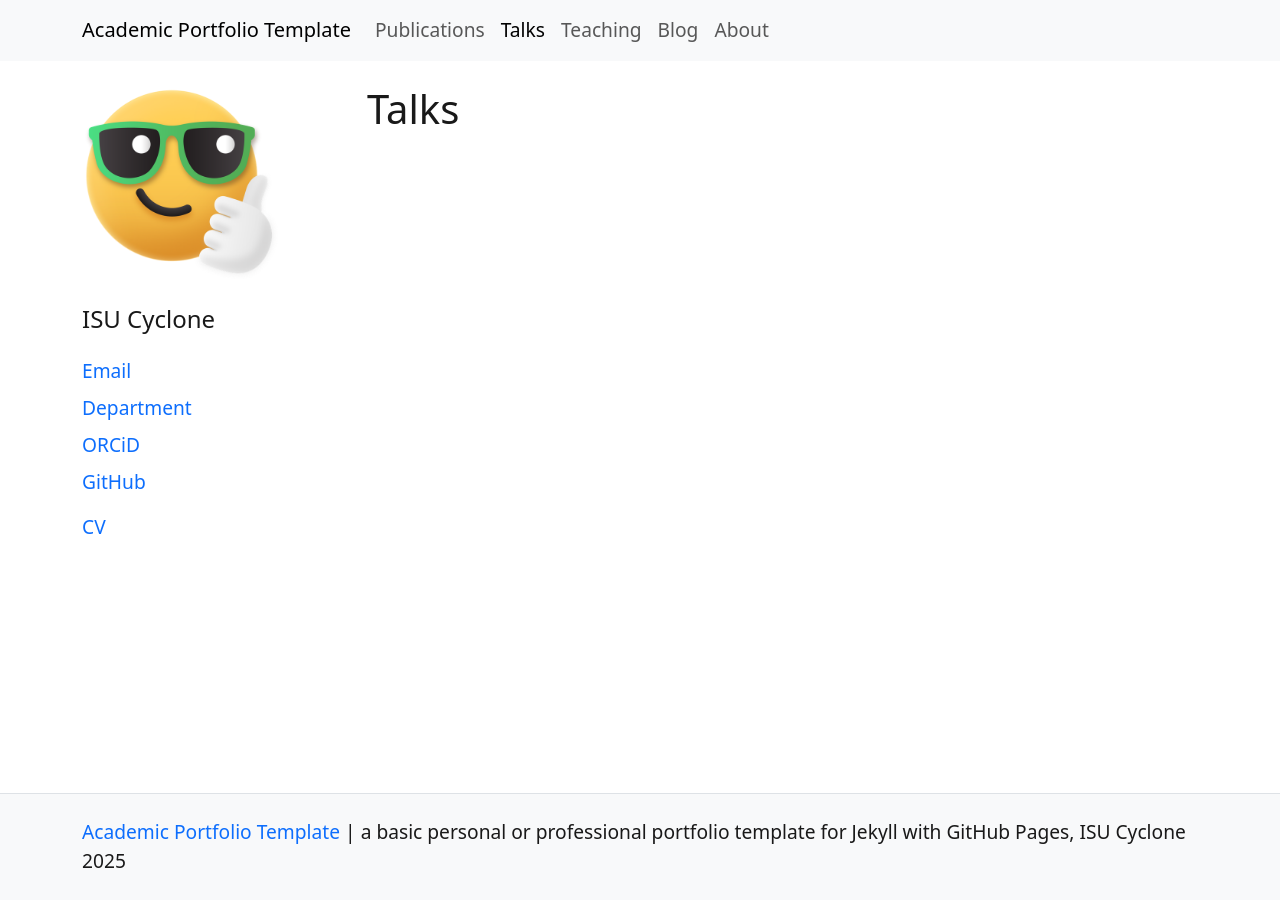
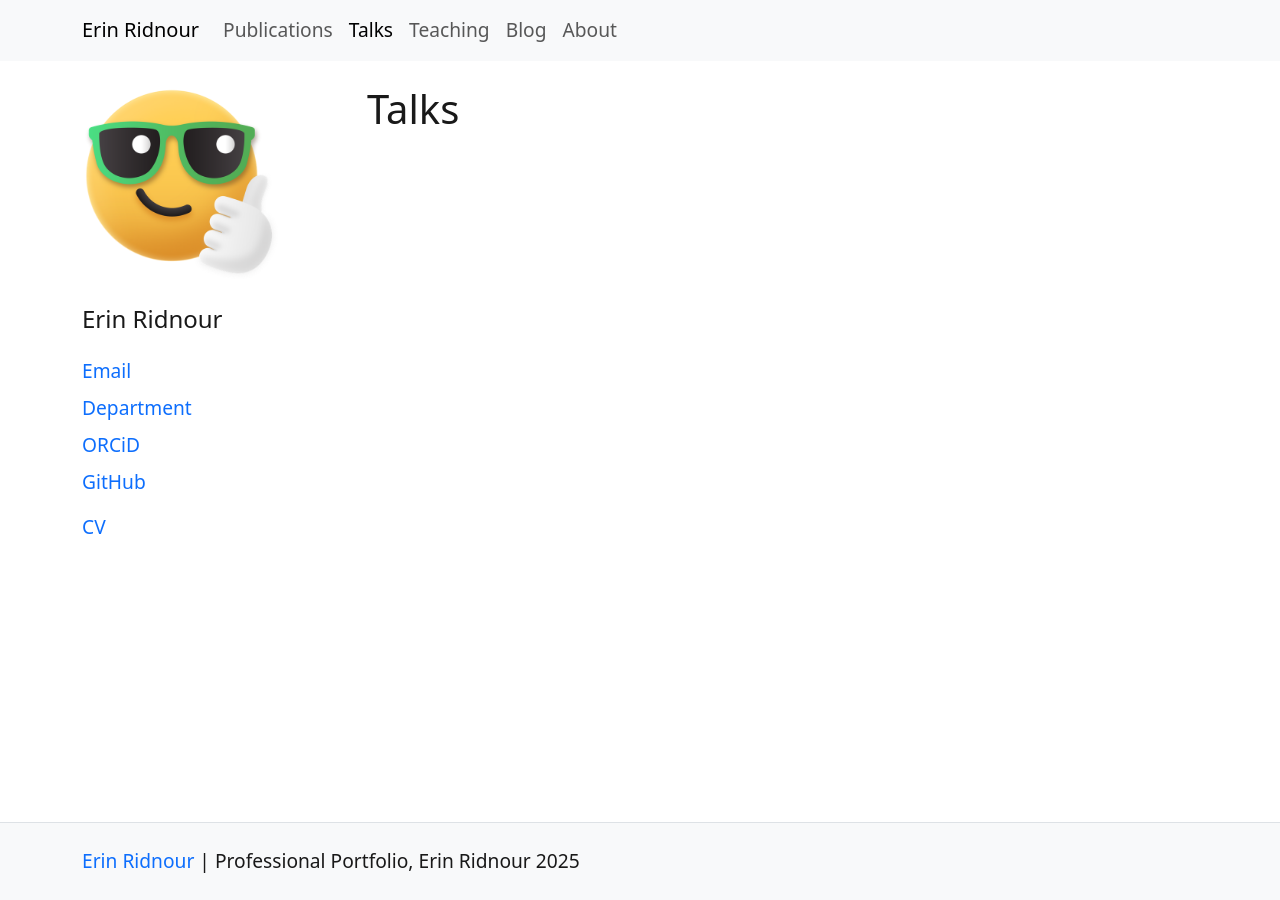
Before and after one commit to emanderson811/ridnour-portfolio, a Jekyll site: the page built from pages/talks.md, in a window 1280 px wide. Built offline with Jekyll 4.4.1, drawn with Linux system fonts in a browser that asks for light colours.

Commit message:
Update _config.yml

```diff
--- a/_config.yml
+++ b/_config.yml
@@ -9,10 +9,10 @@
 #######
 # SITE SETTINGS
 #
-title: Academic Portfolio Template
-description: "a basic personal or professional portfolio template for Jekyll with GitHub Pages"
+title: Erin Ridnour
+description: "Professional Portfolio"
 year: 2025
-author: ISU Cyclone
+author: Erin Ridnour
 # personal urls
 image: /assets/img/emoji-cool.png
 bio:
```
